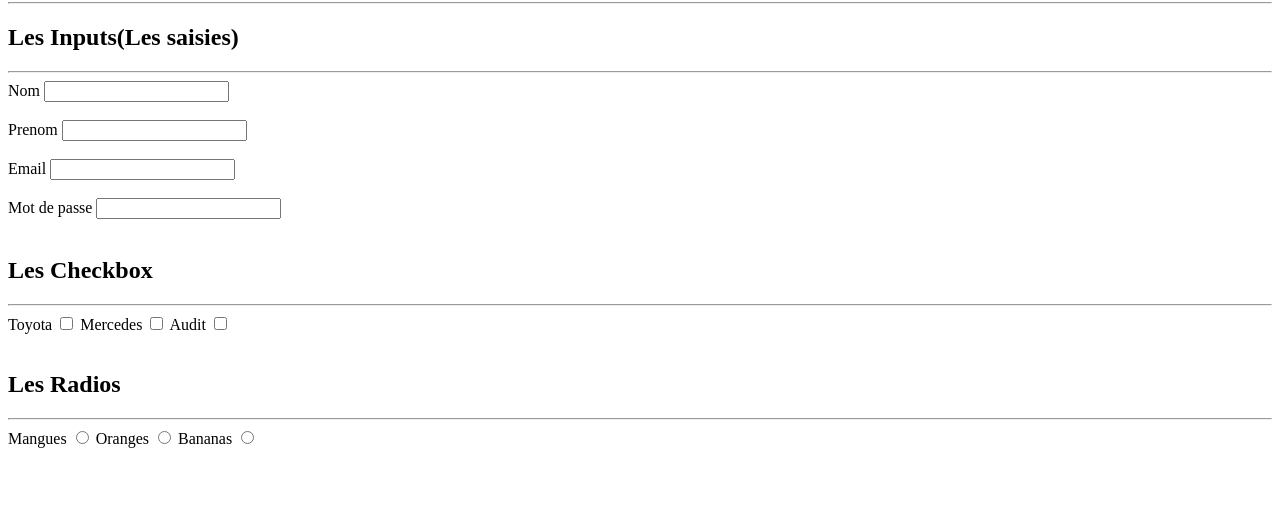
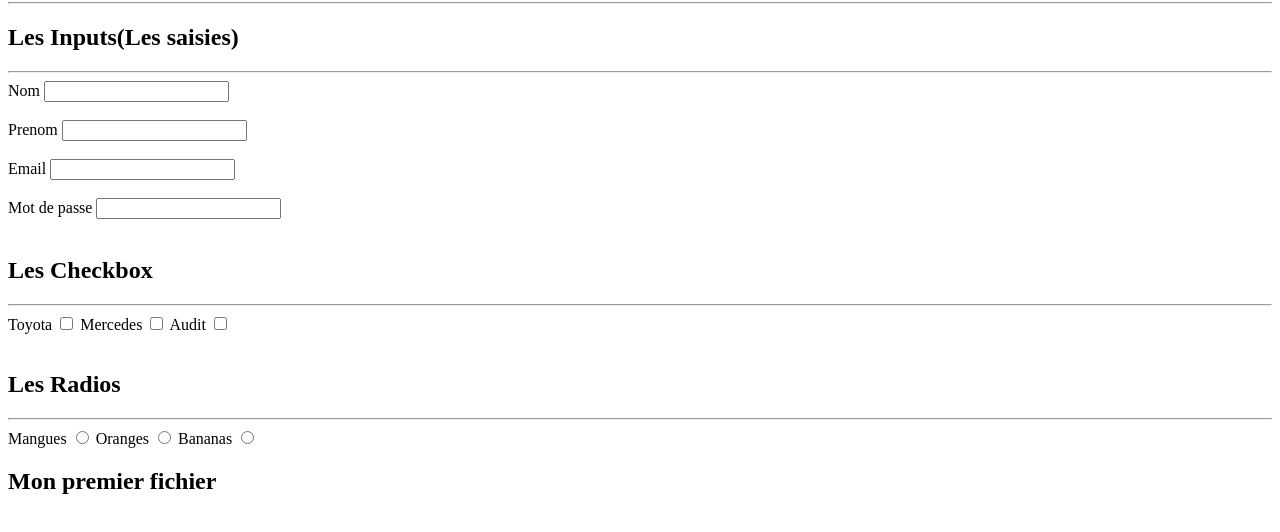
Before and after one commit to Ousmanegithub/test-3, a plain HTML site: page index.html in a window 1280 px wide. Shown: the part 78-610 px from the top of the page. Drawn offline with Linux system fonts and the light colour scheme.

Commit message:
Update index.html

```diff
--- a/index.html
+++ b/index.html
@@ -48,6 +48,9 @@
         <label for="fruit_3" >Bananas</label>
         <input type="radio" id="fruit_3" name="fruit">
     </form>
+    <div>
+        <h2>Mon premier fichier</h2>
+    </div>
 </body>
 
 </html>
```
